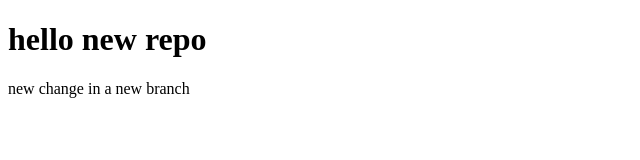
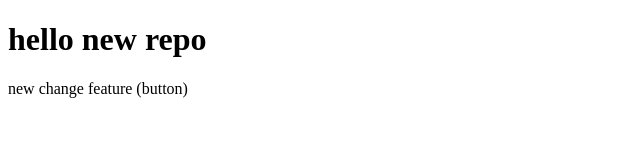
Before and after one commit to 0shahzad0/localrepo, a plain HTML site: page index.html in a window 1280 px wide. Shown: the full height of the page, 0-640 px from the left. Drawn offline with Linux system fonts and the light colour scheme.

```diff
--- a/index.html
+++ b/index.html
@@ -7,6 +7,6 @@
 </head>
 <body>
     <div><h1>hello new repo</h1></div>
-    <div class="A1">new change in a new branch</div>
+    <p>new change feature (button)</p>
 </body>
 </html>
```
